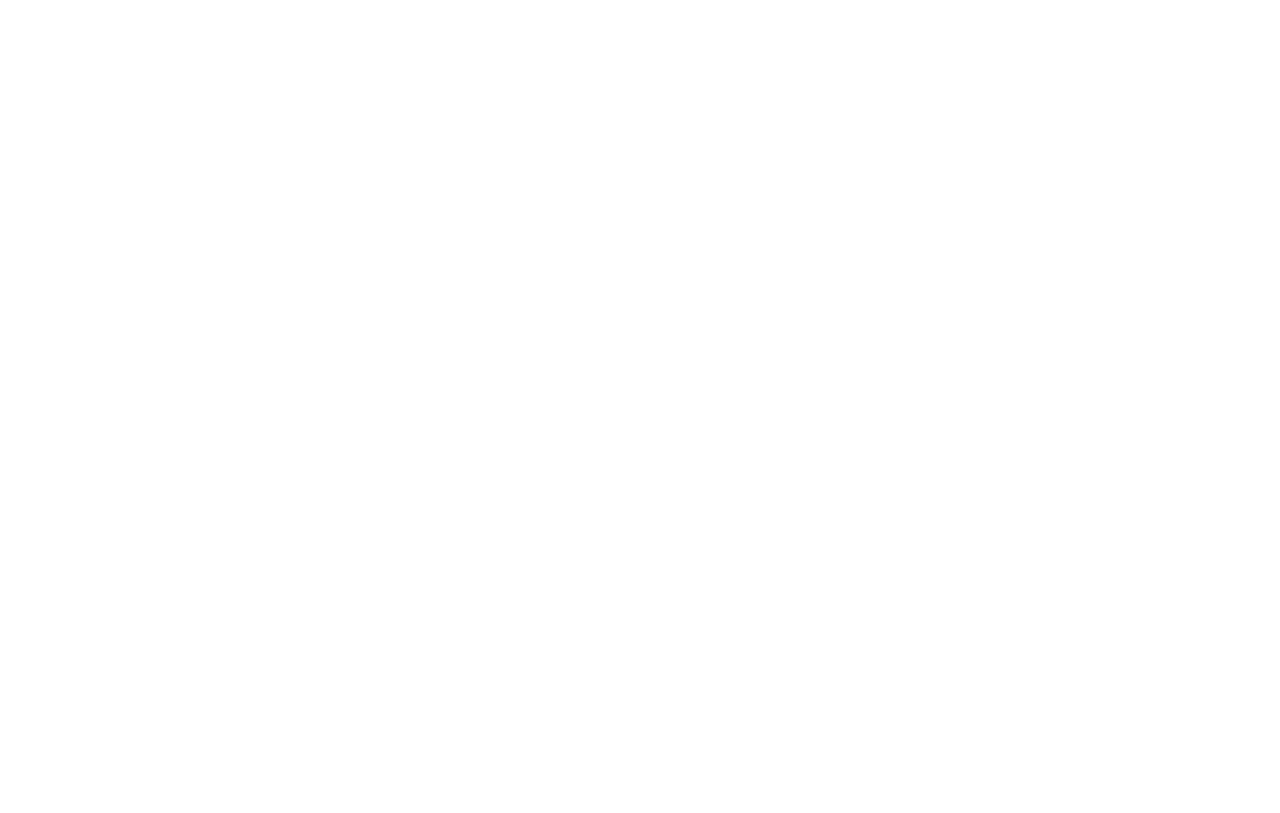
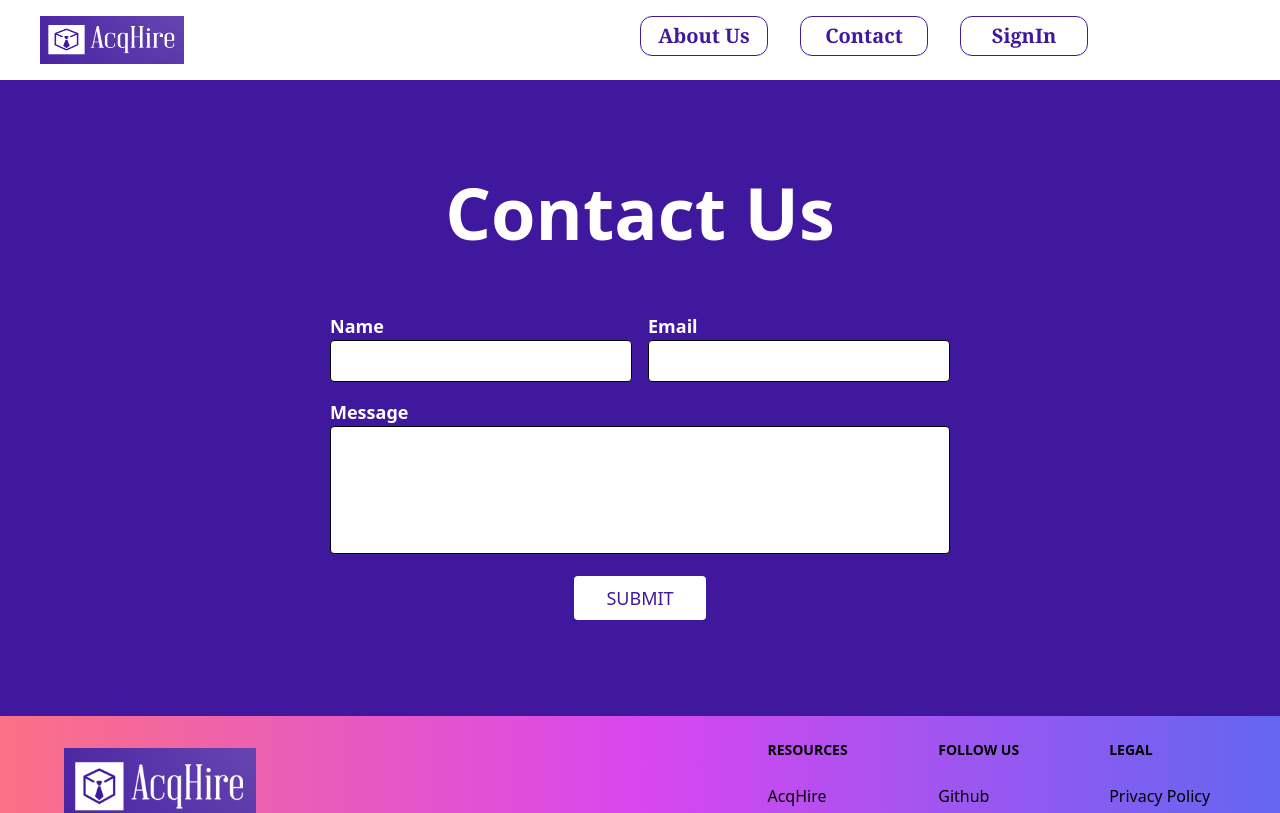
Before and after one commit to Parshvavyas17/Nerd.js_LOC5.0, a React (Create React App) app in the folder client/: page /Contact in a window 1280 px wide. Before the commit this address had no page. Shown: the top 813 px of the page. Built offline with nearby package versions, Linux system fonts and the light colour scheme.

Commit message:
Landing changes

```diff
--- a/client/public/index.html
+++ b/client/public/index.html
@@ -1,15 +1,13 @@
 <!DOCTYPE html>
 <html lang="en">
+
 <head>
   <meta charset="utf-8" />
-    <link rel="icon" href="%PUBLIC_URL%/favicon.ico" />
+
   <meta name="viewport" content="width=device-width, initial-scale=1" />
   <meta name="theme-color" content="#000000" />
-    <meta
-      name="description"
-      content="Web site created using create-react-app"
-    />
-    <link rel="apple-touch-icon" href="%PUBLIC_URL%/logo192.png" />
+  <meta name="description" content="Web site created using create-react-app" />
+
   <!--
       manifest.json provides metadata used when your web app is installed on a
       user's mobile device or desktop. See https://developers.google.com/web/fundamentals/web-app-manifest/
@@ -24,8 +22,9 @@
       work correctly both with client-side routing and a non-root public URL.
       Learn how to configure a non-root public URL by running `npm run build`.
     -->
-    <title>React App</title>
+  <title>AcqHire</title>
 </head>
+
 <body>
   <noscript>You need to enable JavaScript to run this app.</noscript>
   <div id="root"></div>
@@ -40,4 +39,5 @@
       To create a production bundle, use `npm run build` or `yarn build`.
     -->
 </body>
+
 </html>
--- a/client/src/App.js
+++ b/client/src/App.js
@@ -19,6 +19,8 @@
 import { Routes, Route } from "react-router-dom";
 import { useContext } from "react";
 import { AppContext } from "./context/appContext";
+import Contact from "../src/components/Contact"
+
 
 function App() {
   const { token } = useContext(AppContext);
@@ -42,10 +44,12 @@
           <Route path="/companypostvacancy" element={<CompanyPostVacancy/>}/>
           <Route path="/companydashboard" element={<CompanyDashboard/>}/>
           <Route path="/calendar" element={<Calendar/>}/>
+          <Route path="/Contact" element={<Contact/>}/>
 
 
 
-        </Routes>
+      </Routes>
+
     </>
     // <Router>
     //   <Routes>
--- /dev/null
+++ b/client/src/components/Contact.js
@@ -0,0 +1,86 @@
+import React from "react";
+import Footer from '../components/Footer';
+import Navbar from '../components/Navbar';
+import { useNavigate } from "react-router-dom";
+
+
+
+export default function Contact() {
+     const navigate = useNavigate();
+
+    return (
+        <div>
+            <Navbar/>
+            <section className="text-gray-700 body-font relative bg-purple">
+                <div className="container px-5 py-24 mx-auto">
+                    <div className="flex flex-col text-center w-full mb-12">
+                        <h1 className=" text-7xl font-bold text-white title-font mb-4 text-gray-900">
+                            Contact Us
+                        </h1>
+
+                    </div>
+                    <div className="lg:w-1/2 md:w-2/3 mx-auto">
+                        <div className="flex flex-wrap -m-2">
+                            <div className="p-2 w-1/2">
+                                <div className="relative">
+                                    <label for="name" className="leading-7  text-gray-600 text-lg font-bold text-white">
+                                        Name
+                                    </label>
+                                    <input
+                                        type="text"
+                                        id="name"
+                                        name="name"
+                                        className="w-full bg-gray-100 rounded border border-gray-300 focus:border-indigo-500 text-base outline-none text-gray-700 py-1 px-3 leading-8 transition-colors duration-200 ease-in-out"
+                                    />
+                                </div>
+                            </div>
+                            <div className="p-2 w-1/2">
+                                <div className="relative">
+                                    <label
+                                        for="email"
+                                        className="leading-7  text-gray-600 text-lg font-bold text-white"
+                                    >
+                                        Email
+                                    </label>
+                                    <input
+                                        type="email"
+                                        id="email"
+                                        name="email"
+                                        className="w-full bg-gray-100 rounded border border-gray-300 focus:border-indigo-500 text-base outline-none text-gray-700 py-1 px-3 leading-8 transition-colors duration-200 ease-in-out"
+                                    />
+                                </div>
+                            </div>
+                            <div className="p-2 w-full">
+                                <div className="relative">
+                                    <label
+                                        for="message"
+                                        className="leading-7  text-gray-600 text-lg font-bold text-white"
+                                    >
+                                        Message
+                                    </label>
+                                    <textarea
+                                        id="message"
+                                        name="message"
+                                        className="w-full bg-gray-100 rounded border border-gray-300 focus:border-indigo-500 h-32 text-base outline-none text-gray-700 py-1 px-3 resize-none leading-6 transition-colors duration-200 ease-in-out"
+                                    ></textarea>
+                                </div>
+                            </div>
+                            <div className="p-2 w-full">
+                                <button  onClick={() => { navigate("/"); }}className="flex mx-auto text-purple bg-white border-0 py-2 px-8 focus:outline-none rounded text-lg">
+                                    SUBMIT
+                                </button>
+                            </div>
+
+
+
+
+
+                        </div>
+                    </div>
+                </div>
+            </section>
+            <Footer/>
+        </div>
+
+    );
+}
```
Also changed, not shown: 2 other files (tests, documents, lock files or other folders). Lines whose indentation alone changed are shown as unchanged.
